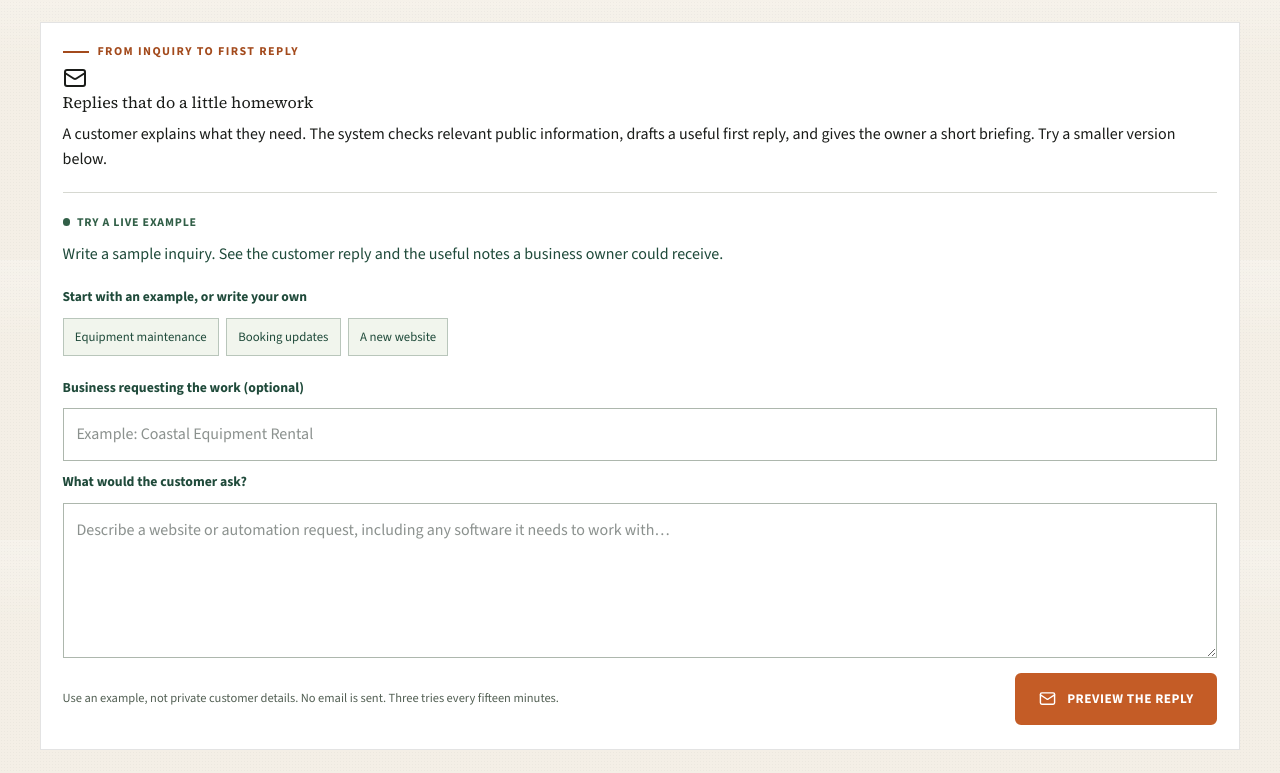
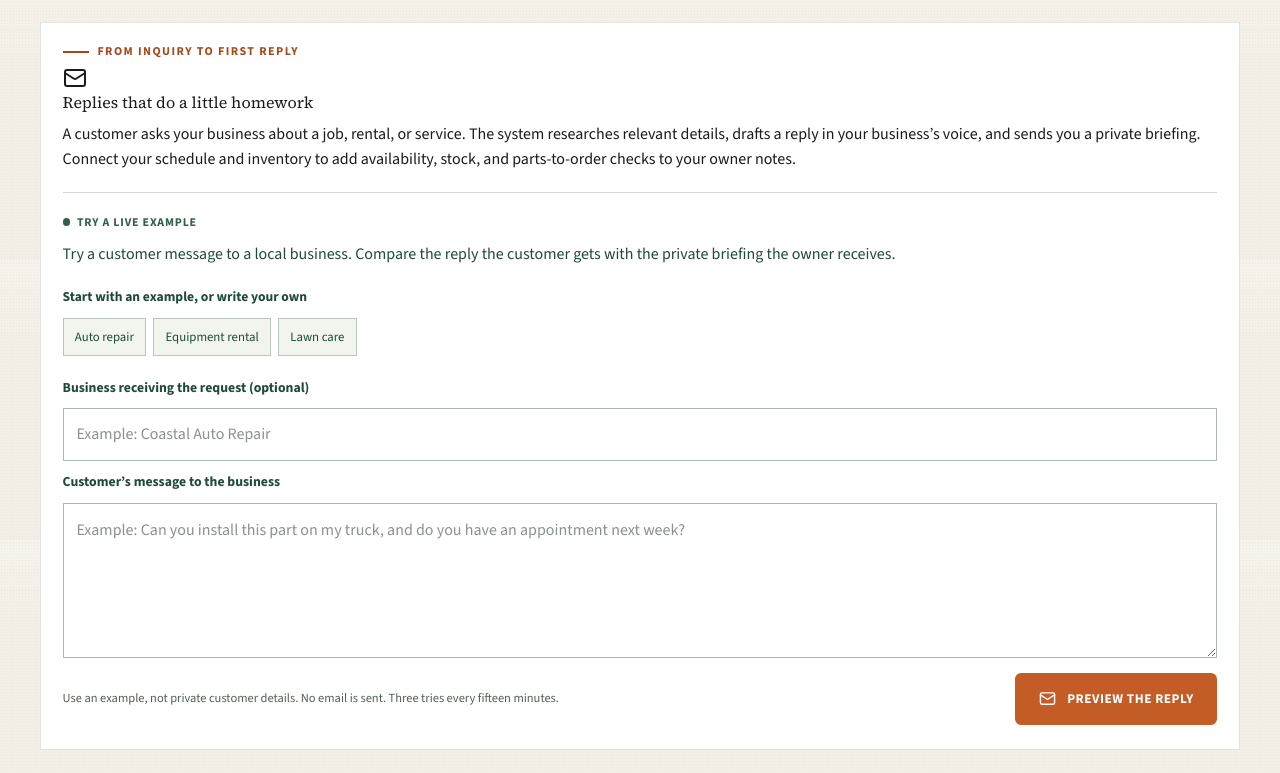
Before and after one commit to CRMwebsolution/yoursitesolution-co, a Next.js app: page /upgrades in a window 1280 px wide. Shown: the part 1700-2473 px from the top of the page. Built offline with nearby package versions, Linux system fonts and the light colour scheme.

Commit message:
Correct reply preview to show customer-to-business inquiries (#12)

```diff
--- a/app/upgrades/reply-preview.tsx
+++ b/app/upgrades/reply-preview.tsx
@@ -7,9 +7,9 @@ import { useLanguage } from "@/components/language-provider";
 import type { ReplyPreview as Preview } from "@/lib/reply-preview";
 
 const examples = [
-  { en: "Equipment maintenance", es: "Mantenimiento", message: "I rent out trailers and equipment. I want automatic maintenance reminders based on mileage. I use Optimus GPS trackers. Can you connect them to a maintenance tracker?", translated: "Alquilo remolques y equipo. Quiero recordatorios de mantenimiento según el kilometraje. Uso rastreadores GPS Optimus. ¿Se pueden conectar a un registro de mantenimiento?" },
-  { en: "Booking updates", es: "Avisos de reservas", message: "I use Square for payments and Google Calendar for appointments. Can you automatically add a booking to my calendar when the customer pays and send a confirmation?", translated: "Uso Square para pagos y Google Calendar para citas. ¿Se puede agregar una reserva al calendario cuando el cliente paga y enviar una confirmación?" },
-  { en: "A new website", es: "Un sitio nuevo", message: "I run a small lawn care business. I need a simple website with photos of our work, our service area, and a form where customers can ask for a quote.", translated: "Tengo un negocio pequeño de jardinería. Necesito un sitio con fotos, la zona de servicio y un formulario para pedir cotizaciones." },
+  { en: "Auto repair", es: "Taller mecánico", business: "Example Auto Repair", translatedBusiness: "Taller de Ejemplo", message: "Can you install a REDARC Tow-Pro Liberty brake controller on my 2021 Ford F-150? I tow a trailer with electric brakes and would like to come in next week.", translated: "¿Pueden instalar un controlador de frenos REDARC Tow-Pro Liberty en mi Ford F-150 2021? Remolco un tráiler con frenos eléctricos y quisiera ir la próxima semana." },
+  { en: "Equipment rental", es: "Alquiler de equipo", business: "Example Equipment Rental", translatedBusiness: "Alquiler de Equipo de Ejemplo", message: "I need a mini excavator for a backyard trench this Saturday. The access gate is 42 inches wide. Do you have a machine that will fit, and can you deliver it?", translated: "Necesito una miniexcavadora para una zanja este sábado. El portón mide 42 pulgadas de ancho. ¿Tienen una máquina que quepa y pueden entregarla?" },
+  { en: "Lawn care", es: "Jardinería", business: "Example Lawn Care", translatedBusiness: "Jardinería de Ejemplo", message: "Can you mow and edge my yard in Newport next week? It is about half an acre. I would like to set up regular service after the first visit.", translated: "¿Pueden cortar el césped y perfilar los bordes de mi jardín en Newport la próxima semana? Tiene aproximadamente medio acre. Me gustaría contratar un servicio regular después de la primera visita." },
 ];
 
 export function ReplyPreview() {
@@ -49,18 +49,18 @@ export function ReplyPreview() {
     <div className="reply-preview" id="reply-preview">
       <div className="reply-preview-intro">
         <span className="reply-preview-live"><span aria-hidden="true" />{t("Try a live example", "Prueba un ejemplo en vivo")}</span>
-        <p>{t("Write a sample inquiry. See the customer reply and the useful notes a business owner could receive.", "Escribe una consulta de ejemplo. Mira la respuesta al cliente y las notas que podría recibir el dueño.")}</p>
+        <p>{t("Try a customer message to a local business. Compare the reply the customer gets with the private briefing the owner receives.", "Prueba un mensaje de un cliente a un negocio local. Compara la respuesta al cliente con el informe privado que recibe el dueño.")}</p>
       </div>
       <form className="reply-preview-form" onSubmit={submit} aria-busy={pending}>
         <fieldset disabled={pending}>
           <legend>{t("Start with an example, or write your own", "Elige un ejemplo o escribe el tuyo")}</legend>
           <div className="reply-preview-examples">
-            {examples.map(example => <button type="button" key={example.en} onClick={() => { setMessage(lang === "es" ? example.translated : example.message); setPreview(null); setError(""); }}>{t(example.en, example.es)}</button>)}
+            {examples.map(example => <button type="button" key={example.en} onClick={() => { setBusiness(lang === "es" ? example.translatedBusiness : example.business); setMessage(lang === "es" ? example.translated : example.message); setPreview(null); setError(""); }}>{t(example.en, example.es)}</button>)}
           </div>
-          <label htmlFor="reply-preview-business">{t("Business requesting the work (optional)", "Negocio que solicita el trabajo (opcional)")}</label>
-          <input id="reply-preview-business" value={business} maxLength={100} onChange={event => setBusiness(event.target.value)} placeholder={t("Example: Coastal Equipment Rental", "Ejemplo: Alquiler de Equipo Costero")} />
-          <label htmlFor="reply-preview-message">{t("What would the customer ask?", "¿Qué preguntaría el cliente?")}</label>
-          <textarea id="reply-preview-message" value={message} onChange={event => { setMessage(event.target.value); setPreview(null); }} minLength={20} maxLength={1600} required rows={5} aria-describedby="reply-preview-help" placeholder={t("Describe a website or automation request, including any software it needs to work with…", "Describe una solicitud de sitio o automatización y el software que debe conectar…")} />
+          <label htmlFor="reply-preview-business">{t("Business receiving the request (optional)", "Negocio que recibe la solicitud (opcional)")}</label>
+          <input id="reply-preview-business" value={business} maxLength={100} onChange={event => setBusiness(event.target.value)} placeholder={t("Example: Coastal Auto Repair", "Ejemplo: Taller Mecánico Costero")} />
+          <label htmlFor="reply-preview-message">{t("Customer’s message to the business", "Mensaje del cliente al negocio")}</label>
+          <textarea id="reply-preview-message" value={message} onChange={event => { setMessage(event.target.value); setPreview(null); }} minLength={20} maxLength={1600} required rows={5} aria-describedby="reply-preview-help" placeholder={t("Example: Can you install this part on my truck, and do you have an appointment next week?", "Ejemplo: ¿Pueden instalar esta pieza en mi camioneta y tienen una cita la próxima semana?")} />
           <div className="honeypot" aria-hidden="true"><label htmlFor="reply-preview-company-site">Leave empty</label><input id="reply-preview-company-site" tabIndex={-1} autoComplete="off" value={companySite} onChange={event => setCompanySite(event.target.value)} /></div>
           <div className="reply-preview-submit">
             <p id="reply-preview-help">{t("Use an example, not private customer details. No email is sent. Three tries every fifteen minutes.", "Usa un ejemplo sin datos privados. No se envía ningún correo. Tres intentos cada quince minutos.")}</p>
@@ -73,11 +73,11 @@ export function ReplyPreview() {
       {preview ? <section className="reply-preview-results" aria-labelledby="reply-preview-result-title">
         <div className="reply-preview-result-header"><h4 id="reply-preview-result-title" tabIndex={-1} ref={resultHeading}>{t("Here is a sneak peek", "Una vista previa")}</h4><span><Check aria-hidden="true" />{preview.research.status === "completed" ? t("Public sources checked", "Fuentes públicas consultadas") : t("No outside lookup needed", "No hizo falta investigar")}</span></div>
         <div className="reply-preview-inboxes">
-          <article className="reply-preview-email"><p className="reply-preview-label"><Mail aria-hidden="true" />{t("Customer reply", "Respuesta al cliente")}</p><div className="reply-preview-paper">{preview.customer_reply.map((paragraph, index) => <p key={index}>{paragraph}</p>)}<p className="reply-preview-signature">Cody<br />Your Site Solution</p></div></article>
-          <article className="reply-preview-owner"><p className="reply-preview-label"><Search aria-hidden="true" />{t("What the owner sees", "Lo que ve el dueño")}</p><div className="reply-preview-paper"><p>{preview.owner_summary}</p>{preview.findings.length ? <ul>{preview.findings.map((finding, index) => <li key={index}>{finding.text}</li>)}</ul> : null}<p><strong>{t("Next step", "Siguiente paso")}</strong><br />{preview.next_step}</p></div></article>
+          <article className="reply-preview-email"><p className="reply-preview-label"><Mail aria-hidden="true" />{t("Customer reply", "Respuesta al cliente")}</p><div className="reply-preview-paper">{preview.customer_reply.map((paragraph, index) => <p key={index}>{paragraph}</p>)}<p className="reply-preview-signature">{business.trim() || t("The team", "El equipo")}</p></div></article>
+          <article className="reply-preview-owner"><p className="reply-preview-label"><Search aria-hidden="true" />{t("Owner-only briefing", "Informe solo para el dueño")}</p><div className="reply-preview-paper"><p>{preview.owner_summary}</p>{preview.findings.length ? <ul>{preview.findings.map((finding, index) => <li key={index}>{finding.text}</li>)}</ul> : null}<p><strong>{t("Next step", "Siguiente paso")}</strong><br />{preview.next_step}</p><p><strong>{t("With your schedule and inventory connected", "Con tu agenda e inventario conectados")}</strong><br />{t("The owner’s briefing can also show open time slots, equipment or parts in stock, and what needs to be ordered. Those details stay in the owner’s notes, separate from the customer reply. This demo is not connected to live schedule or inventory data.", "El informe del dueño también puede mostrar horarios libres, equipo o piezas disponibles y lo que debe pedirse. Esos detalles quedan en las notas del dueño, separados de la respuesta al cliente. Esta demo no está conectada a una agenda ni a un inventario real.")}</p></div></article>
         </div>
         {preview.research.sources.length ? <div className="reply-preview-sources"><p>{t("Sources checked", "Fuentes consultadas")}</p><ul>{preview.research.sources.map(source => <li key={source.id}><a href={source.url} target="_blank" rel="noopener noreferrer">{source.title}<ExternalLink aria-hidden="true" /></a></li>)}</ul></div> : null}
-        <div className="reply-preview-foot"><p>{t("A short automated example. A system built for your business would use your services, voice, and rules.", "Un ejemplo automatizado breve. Un sistema para tu negocio usaría tus servicios, estilo y reglas.")}</p><Link href="/contact">{t("Ask about this upgrade", "Preguntar por esta mejora")}<ArrowRight aria-hidden="true" /></Link></div>
+        <div className="reply-preview-foot"><p>{t("Both views are shown here for the demo. In your business, the customer gets the reply and you get the private briefing, using your services, voice, and rules.", "Aquí se muestran ambas vistas como demo. En tu negocio, el cliente recibe la respuesta y tú el informe privado, con tus servicios, estilo y reglas.")}</p><Link href="/contact">{t("Ask about this upgrade", "Preguntar por esta mejora")}<ArrowRight aria-hidden="true" /></Link></div>
       </section> : null}
     </div>
   );
--- a/app/upgrades/upgrades-content.tsx
+++ b/app/upgrades/upgrades-content.tsx
@@ -218,8 +218,8 @@ export function UpgradesContent() {
               <p className="eyebrow">{t("From inquiry to first reply", "De la consulta a la primera respuesta")}</p>
               <h3><Mail aria-hidden="true" /> {t("Replies that do a little homework", "Respuestas que investigan un poco")}</h3>
               <p>{t(
-                "A customer explains what they need. The system checks relevant public information, drafts a useful first reply, and gives the owner a short briefing. Try a smaller version below.",
-                "El cliente explica lo que necesita. El sistema consulta información pública relevante, prepara una respuesta útil y un resumen para el dueño. Prueba una versión breve aquí.",
+                "A customer asks your business about a job, rental, or service. The system researches relevant details, drafts a reply in your business’s voice, and sends you a private briefing. Connect your schedule and inventory to add availability, stock, and parts-to-order checks to your owner notes.",
+                "Un cliente pregunta a tu negocio por un trabajo, alquiler o servicio. El sistema investiga lo necesario, redacta una respuesta con el estilo de tu negocio y te envía un informe privado. Conecta tu agenda e inventario para agregar disponibilidad, existencias y piezas por pedir a tus notas.",
               )}</p>
               <div className="reply-preview-stage"><ReplyPreview /></div>
             </article>
```
Also changed, not shown: 2 other files (tests, documents, lock files or other folders).
